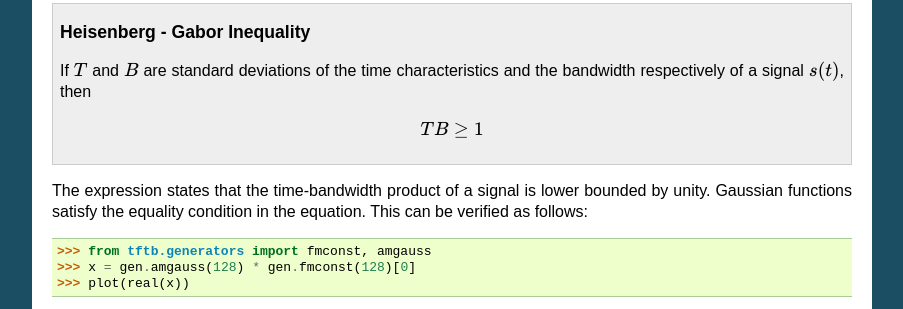
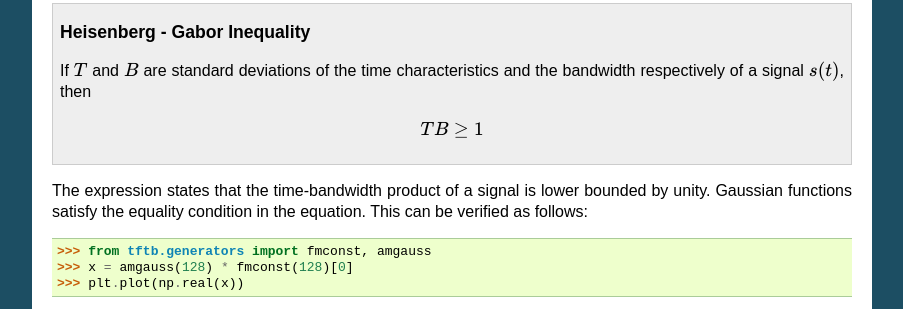
Before and after one commit to jaidevd/pyhht, a Sphinx documentation site: the page built from docs/source/tutorials/hilbert_view_nonlinearity.rst, in a window 1280 px wide and 900 px high, scrolled down 1605 px, cut to the strip 0-309 px from the top of the window. Shown: the whole strip, without its empty margins (198-1101 px from the left). Built offline with Sphinx 7.4.7, drawn with Linux system fonts in a browser that asks for light colours.

Commit message:
Fix example

```diff
--- a/docs/source/tutorials/hilbert_view_nonlinearity.rst
+++ b/docs/source/tutorials/hilbert_view_nonlinearity.rst
@@ -108,8 +108,8 @@ bounded by unity. Gaussian functions satisfy the equality condition in the
 equation. This can be verified as follows::
 
     >>> from tftb.generators import fmconst, amgauss
-    >>> x = gen.amgauss(128) * gen.fmconst(128)[0]
-    >>> plot(real(x))
+    >>> x = amgauss(128) * fmconst(128)[0]
+    >>> plt.plot(np.real(x))
 
 .. plot::
 
```
